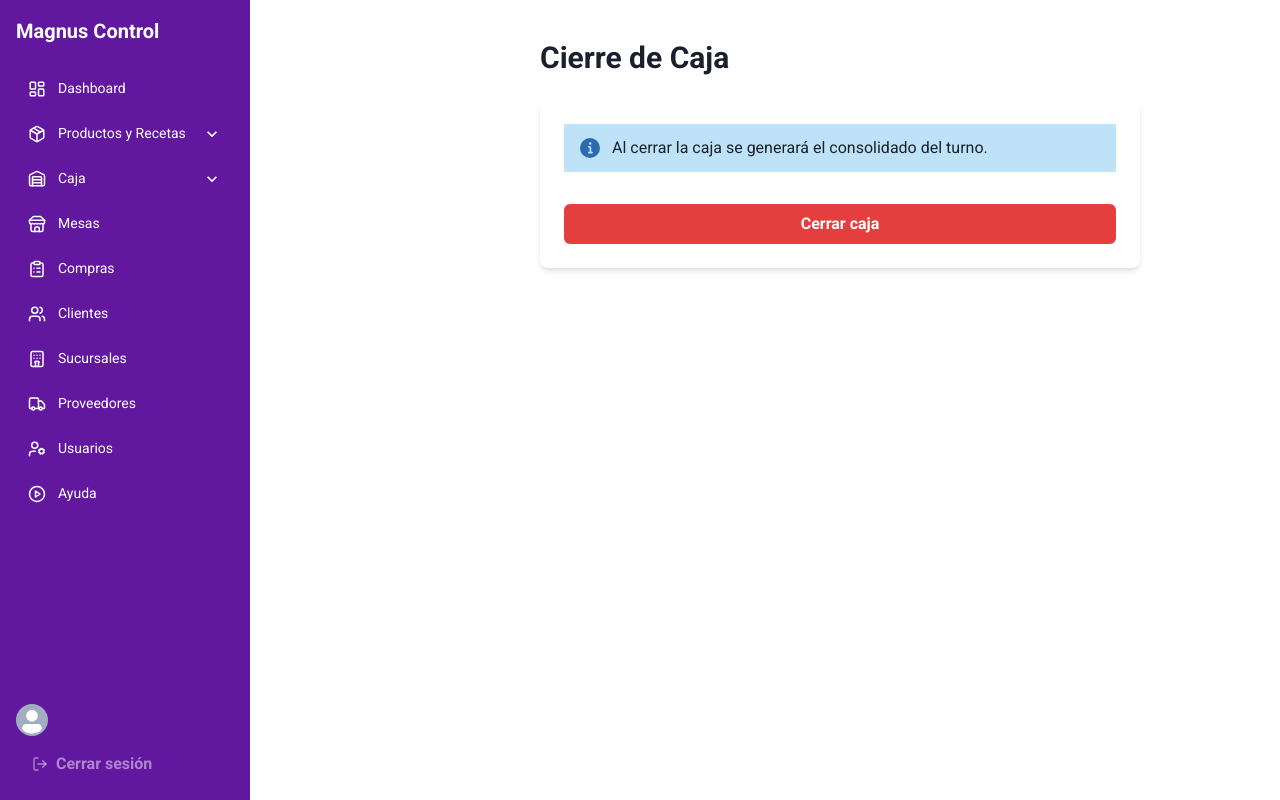
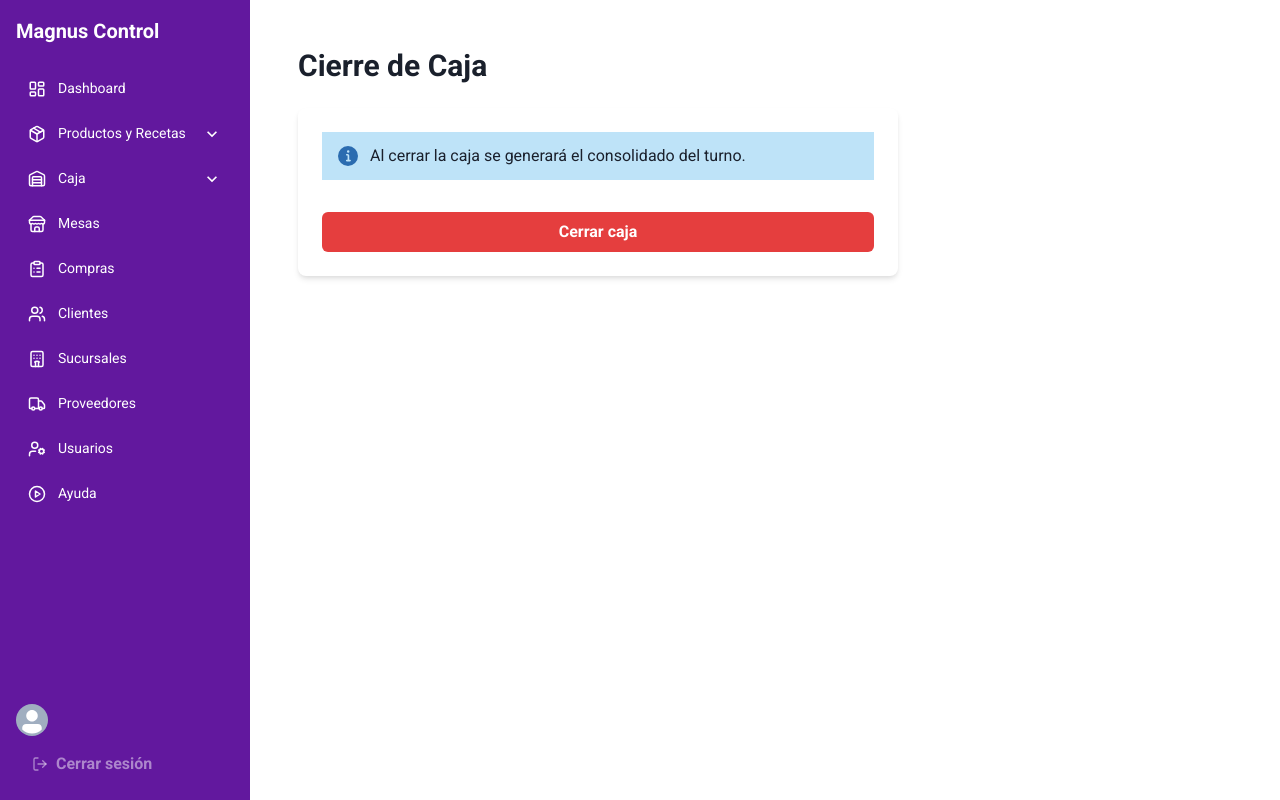
Before and after one commit to JohanVillazar/frontmagnus, a React (Vite) app: page /caja/cerrar in a window 1280 px wide. Built offline with nearby package versions, Linux system fonts and the light colour scheme.

Commit message:
updateclosecash

```diff
--- a/src/pages/CashClosePage.jsx
+++ b/src/pages/CashClosePage.jsx
@@ -55,7 +55,7 @@ const CashClosePage = ({ onCloseSuccess }) => {
   });
 
   return (
-    <Box ml="250px" p={6}>
+    <Box p={{ base: 4, md: 8 }}>
       <Heading size="lg" mb={6}>
         Cierre de Caja
       </Heading>
```
